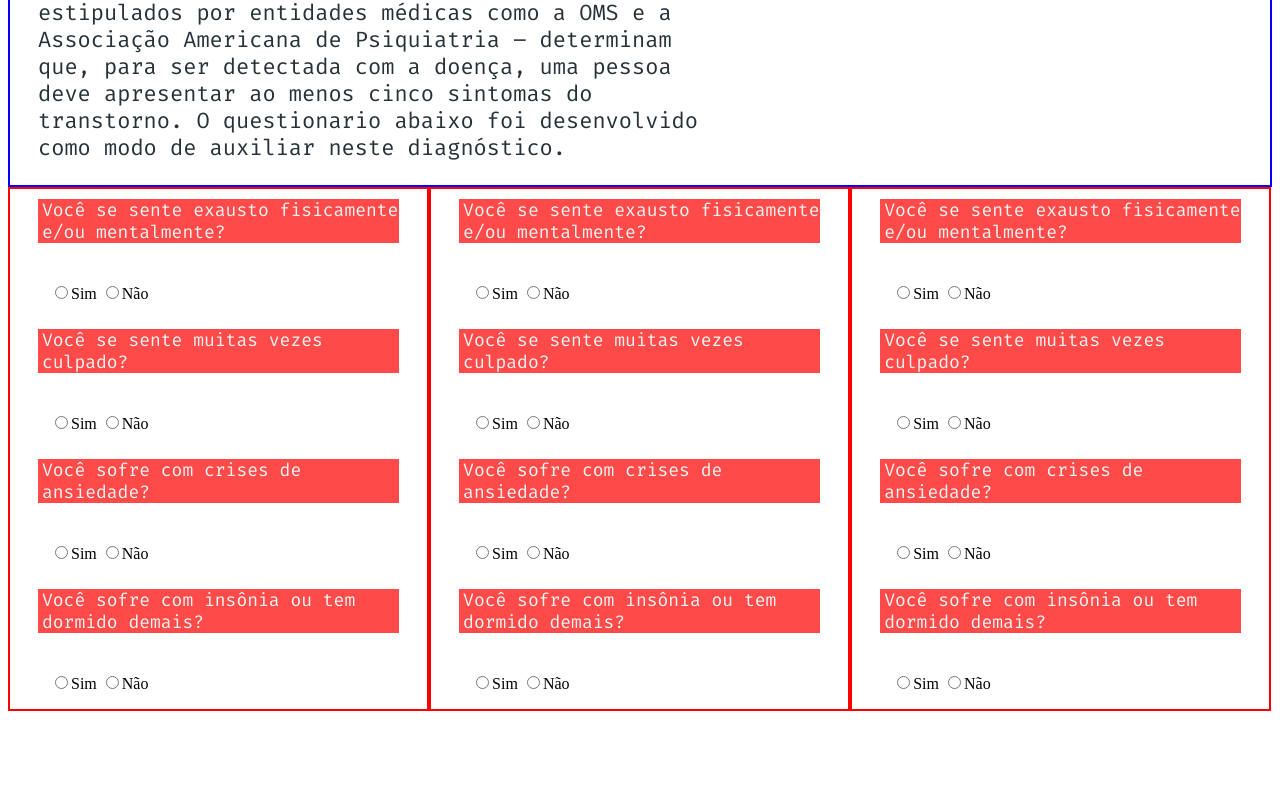
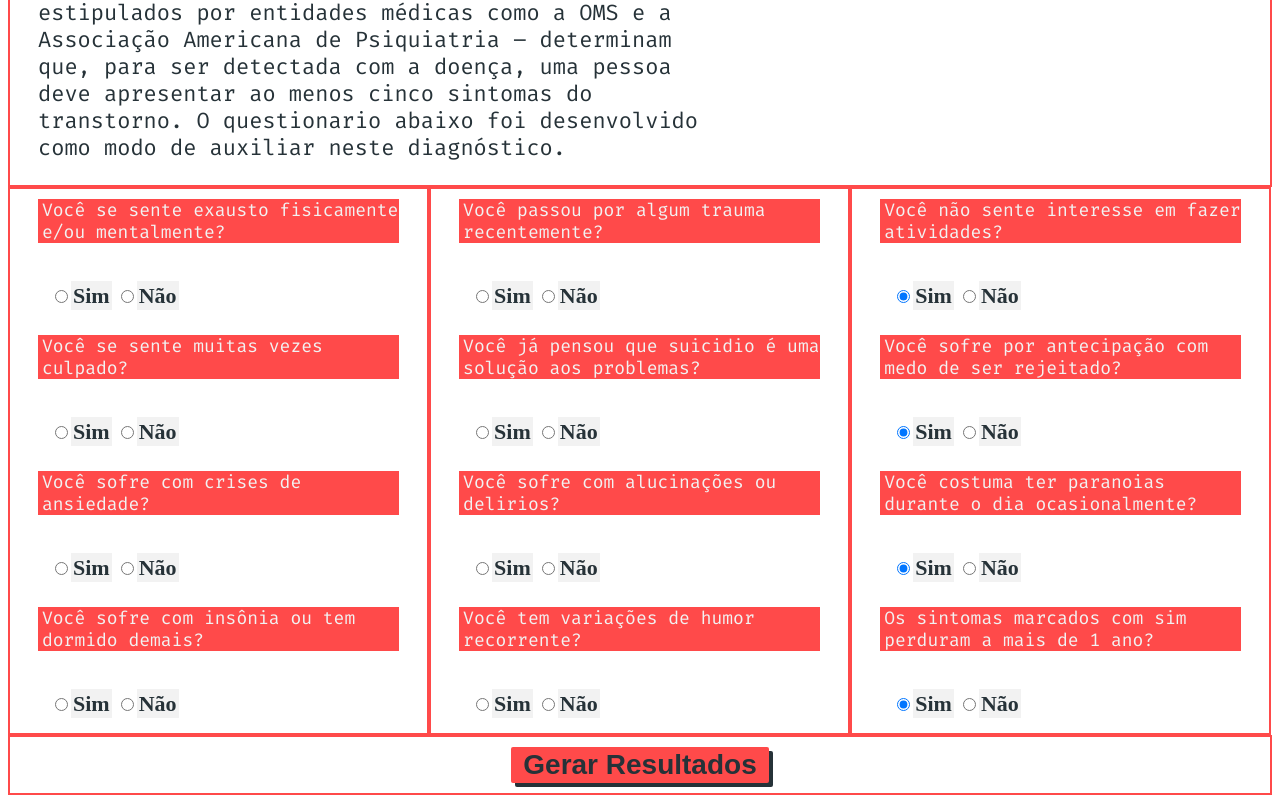
Before and after one commit to lucashm/RNA-Depression, a plain HTML site: page index.html in a window 1280 px wide. Shown: the part 209-1012 px from the top of the page. Before the commit the page ends 928 px from the top, so only its background shows below. Drawn offline with Linux system fonts and the light colour scheme.

Commit message:
Finishing style of pure html

```diff
--- a/index.html
+++ b/index.html
@@ -17,70 +17,74 @@
 		<div class="questions">
 	<p>Você se sente exausto fisicamente e/ou mentalmente?</p>
 	<ul>
-		<input type="radio" name="q1"><label>Sim</label>
-		<input type="radio" name="q1"><label>Não</label><br/>
+		<input class="sim-nao" type="radio" name="q1" checked><label>Sim</label>
+		<input class="sim-nao" type="radio" name="q1"><label>Não</label><br/>
 	</ul>
 	<p>Você se sente muitas vezes culpado?</p>
 	<ul>
-		<input type="radio" name="q2"><label>Sim</label>
-		<input type="radio" name="q2"><label>Não</label><br/>
+		<input class="sim-nao" type="radio" name="q2" checked><label>Sim</label>
+		<input class="sim-nao" type="radio" name="q2"><label>Não</label><br/>
 	</ul>
 	<p>Você sofre com crises de ansiedade?</p>
 	<ul>
-		<input type="radio" name="q3"><label>Sim</label>
-		<input type="radio" name="q3"><label>Não</label><br/>
+		<input class="sim-nao" type="radio" name="q3" checked><label>Sim</label>
+		<input class="sim-nao" type="radio" name="q3"><label>Não</label><br/>
 	</ul>
 	<p>Você sofre com insônia ou tem dormido demais?</p>
 	<ul>
-		<input type="radio" name="q4"><label>Sim</label>
-		<input type="radio" name="q4"><label>Não</label><br/>
+		<input class="sim-nao" type="radio" name="q4" checked><label>Sim</label>
+		<input class="sim-nao" type="radio" name="q4"><label>Não</label><br/>
 	</ul>
 	</div>
+
 	<div class="questions2">
-	<p>Você se sente exausto fisicamente e/ou mentalmente?</p>
+	<p>Você passou por algum trauma recentemente?</p>
 	<ul>
-		<input type="radio" name="q1"><label>Sim</label>
-		<input type="radio" name="q1"><label>Não</label><br/>
+		<input class="sim-nao" type="radio" name="q1" checked><label>Sim</label>
+		<input class="sim-nao" type="radio" name="q1"><label>Não</label><br/>
 	</ul>
-	<p>Você se sente muitas vezes culpado?</p>
+	<p>Você já pensou que suicidio é uma solução aos problemas?</p>
 	<ul>
-		<input type="radio" name="q2"><label>Sim</label>
-		<input type="radio" name="q2"><label>Não</label><br/>
+		<input class="sim-nao" type="radio" name="q2" checked><label>Sim</label>
+		<input class="sim-nao" type="radio" name="q2"><label>Não</label><br/>
 	</ul>
-	<p>Você sofre com crises de ansiedade?</p>
+	<p>Você sofre com alucinações ou delirios?</p>
 	<ul>
-		<input type="radio" name="q3"><label>Sim</label>
-		<input type="radio" name="q3"><label>Não</label><br/>
+		<input class="sim-nao" type="radio" name="q3" checked><label>Sim</label>
+		<input class="sim-nao" type="radio" name="q3"><label>Não</label><br/>
 	</ul>
-	<p>Você sofre com insônia ou tem dormido demais?</p>
+	<p>Você tem variações de humor recorrente?</p>
 	<ul>
-		<input type="radio" name="q4"><label>Sim</label>
-		<input type="radio" name="q4"><label>Não</label><br/>
+		<input class="sim-nao" type="radio" name="q4" checked><label>Sim</label>
+		<input class="sim-nao" type="radio" name="q4"><label>Não</label><br/>
 	</ul>
 	</div>
 
 	<div class="questions3">
-	<p>Você se sente exausto fisicamente e/ou mentalmente?</p>
+	<p>Você não sente interesse em fazer atividades?</p>
 	<ul>
-		<input type="radio" name="q1"><label>Sim</label>
-		<input type="radio" name="q1"><label>Não</label><br/>
+		<input class="sim-nao" type="radio" name="q1" checked><label>Sim</label>
+		<input class="sim-nao" type="radio" name="q1"><label>Não</label><br/>
 	</ul>
-	<p>Você se sente muitas vezes culpado?</p>
+	<p>Você sofre por antecipação com medo de ser rejeitado?</p>
 	<ul>
-		<input type="radio" name="q2"><label>Sim</label>
-		<input type="radio" name="q2"><label>Não</label><br/>
+		<input class="sim-nao" type="radio" name="q2" checked><label>Sim</label>
+		<input class="sim-nao" type="radio" name="q2"><label>Não</label><br/>
 	</ul>
-	<p>Você sofre com crises de ansiedade?</p>
+	<p>Você costuma ter paranoias durante o dia ocasionalmente?</p>
 	<ul>
-		<input type="radio" name="q3"><label>Sim</label>
-		<input type="radio" name="q3"><label>Não</label><br/>
+		<input class="sim-nao" type="radio" name="q3" checked><label>Sim</label>
+		<input class="sim-nao" type="radio" name="q3"><label>Não</label><br/>
 	</ul>
-	<p>Você sofre com insônia ou tem dormido demais?</p>
+	<p>Os sintomas marcados com sim perduram a mais de 1 ano?</p>
 	<ul>
-		<input type="radio" name="q4"><label>Sim</label>
-		<input type="radio" name="q4"><label>Não</label><br/>
+		<input class="sim-nao" type="radio" name="q4" checked><label>Sim</label>
+		<input class="sim-nao" type="radio" name="q4"><label>Não</label><br/>
 	</ul>
 	</div>
+	</div>
+	<div class="btn-container">
+		<button type="button" class="btn">Gerar Resultados</button>
 	</div>
 
 
--- a/style.css
+++ b/style.css
@@ -2,7 +2,7 @@
 
 
 .floated{
-	border: solid 2px blue;
+	border: solid 2px #ff4a4a;
 }
 .title{
 	color: #f2f2f2;
@@ -44,7 +44,7 @@
 }
 
 .questions{
-	border: 2px solid red;
+	border: 2px solid #ff4a4a;
 	width: 33%;
 	float: left;
 }
@@ -60,7 +60,7 @@
 }
 
 .questions2{
-	border: 2px solid red;
+	border: 2px solid #ff4a4a;
 	width: 33%;
 	float: left;
 }
@@ -76,7 +76,7 @@
 }
 
 .questions3{
-	border: 2px solid red;
+	border: 2px solid #ff4a4a;
 	width: 33%;
 	float: left;
 }
@@ -91,10 +91,28 @@
 	font-family: 'Fira Mono', monospace;
 }
 
-# Round III
-# situacional => e
-# distimia => i and j and m
-# psicotica => g and k
-# atipica => i and j and l
-# bipolar => h
-# maior => f and i and j and l
+label{
+	color: #263238;
+	font-size: 22px;
+	font-weight: 600;
+	background: #f2f2f2;
+	padding: 2px;
+}
+
+.btn-container{
+	border: 2px solid #ff4a4a;
+	padding: 10px;
+	text-align: center;
+}
+
+.btn{
+	color: #263238;
+	background: #ff4a4a;
+	font-size: 28px;
+	font-weight: bold;
+	border: none;
+	padding: 2px 12px;
+	border-radius: 2px;
+	box-shadow: 4px 4px #263238;
+	margin: 0 auto;
+}
```
